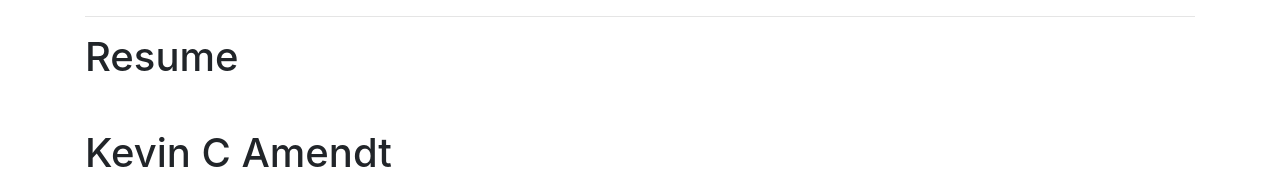
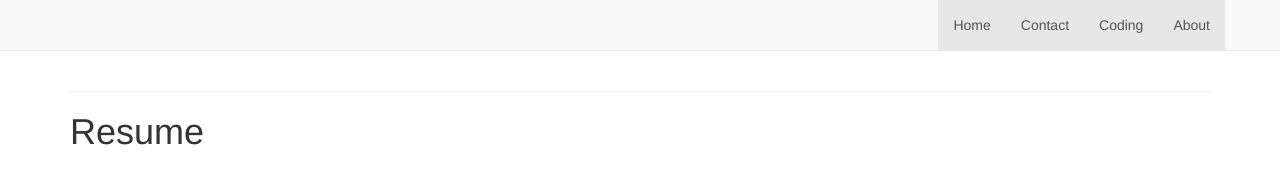
Before and after one commit to kcamendt/kcamendt.github.io, a plain HTML site: page resume.html in a window 1280 px wide. Shown: the top 169 px of the page. Drawn offline with nearby package versions, Linux system fonts and the light colour scheme.

Commit message:
Update resume.html

```diff
--- a/resume.html
+++ b/resume.html
@@ -6,14 +6,14 @@
         <link href="http://cdnjs.cloudflare.com/ajax/libs/font-awesome/4.3.0/css/font-awesome.min.css" rel="stylesheet" type="text/css">
         <link href="http://pingendo.github.io/pingendo-bootstrap/themes/default/bootstrap.css" rel="stylesheet" type="text/css">
     </head><body>
-        <div class="section">
+        <div class="navbar navbar-default navbar-static-top"><div class="container"><div class="navbar-header"><button type="button" class="navbar-toggle" data-toggle="collapse" data-target="#navbar-ex-collapse"><span class="sr-only">Toggle navigation</span><span class="icon-bar"></span><span class="icon-bar"></span><span class="icon-bar"></span></button></div><div class="collapse navbar-collapse" id="navbar-ex-collapse"><ul class="nav navbar-nav navbar-right"><li class="active"><a href="./index.html">Home</a></li><li class="active"><a href="./contact.html">Contact</a></li><li class="active"><a href="./coding_the_law.html">Coding</a></li><li class="active"><a href="./about.html">About</a></li></ul></div></div></div><div class="section">
             <div class="container">
                 <div class="row">
                     <div class="col-md-12">
                         <hr>
-                        <h1 contenteditable="true">Resume
+                        <h1>Resume
                             <br>
-                            <br>Kevin C Amendt
+                            <br>&nbsp; &nbsp; &nbsp; Kevin C Amendt
                             <br>
                             <br>
                             <b>
```
